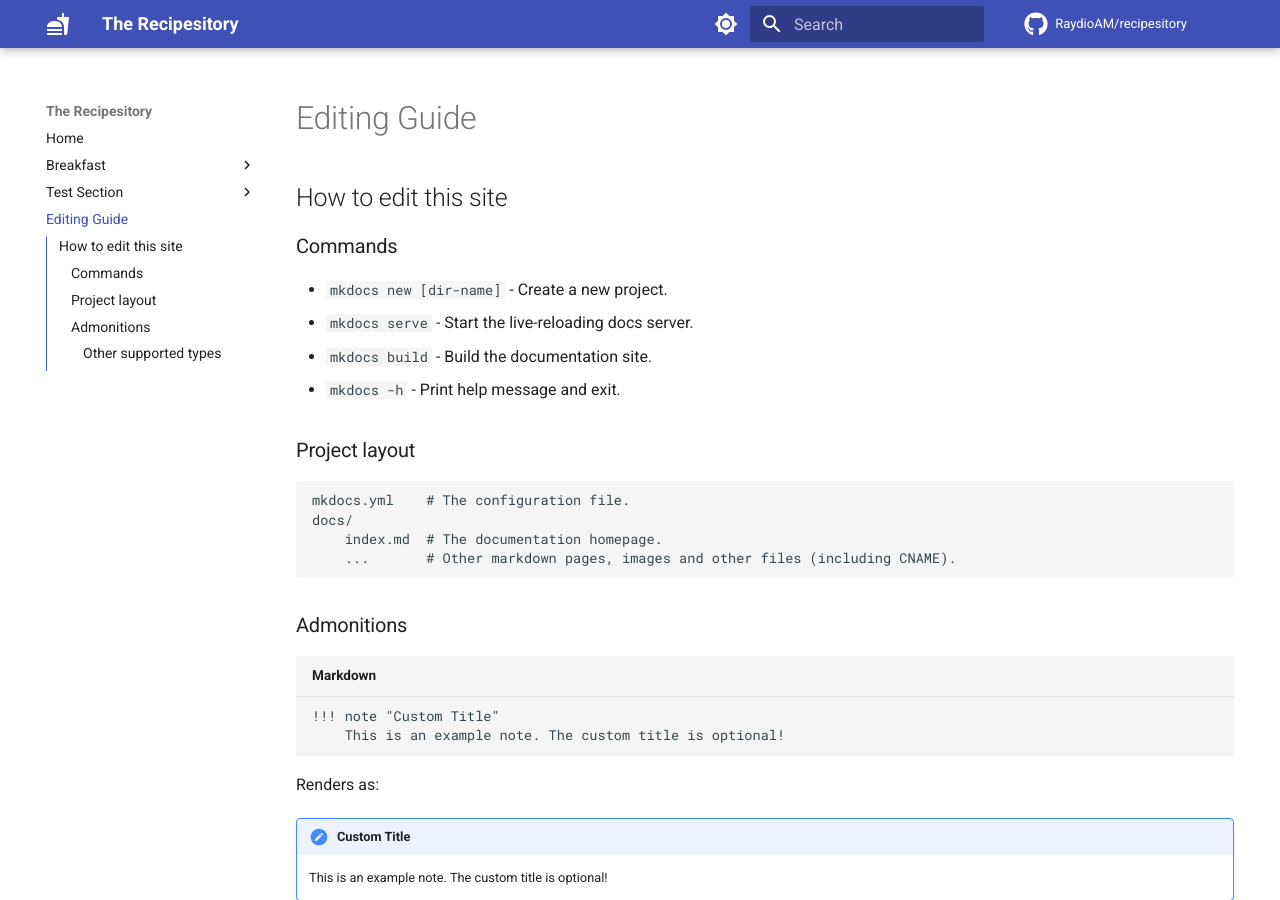
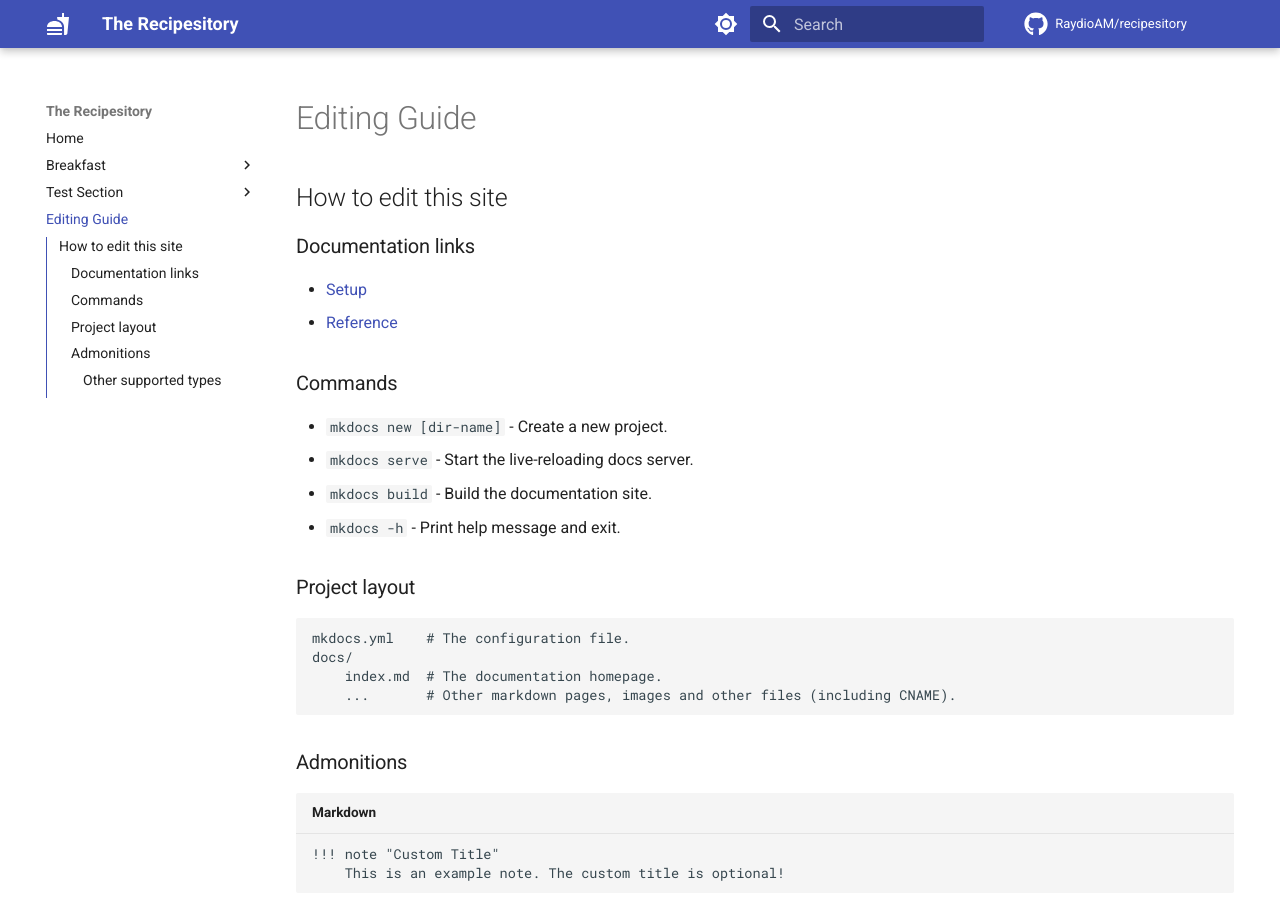
Before and after one commit to RaydioAM/Recipesitory, an MkDocs documentation site: the page built from docs/editing-guide.md, in a window 1280 px wide and 900 px high. Built offline with MkDocs 1.6.1 and Material for MkDocs 9.7.7, drawn with Linux system fonts in a browser that asks for light colours; comment, search, counter and statistics services are not loaded.

Commit message:
Add tables extension and links to documentation

```diff
--- a/docs/editing-guide.md
+++ b/docs/editing-guide.md
@@ -1,4 +1,8 @@
 ## How to edit this site
+
+### Documentation links
+- [Setup](https://squidfunk.github.io/mkdocs-material/setup/changing-the-colors/)
+- [Reference](https://squidfunk.github.io/mkdocs-material/reference/)
 
 ### Commands
 - `mkdocs new [dir-name]` - Create a new project.
--- a/mkdocs.yml
+++ b/mkdocs.yml
@@ -1,7 +1,6 @@
 site_name: The Recipesitory
 repo_name: RaydioAM/recipesitory
 repo_url: https://github.com/RaydioAM/recipesitory
-
 
 theme:
   name: material
@@ -29,6 +28,7 @@ theme:
     repo: fontawesome/brands/github
 
 markdown_extensions:
+  - tables
   - attr_list
   - def_list
   - admonition
```
